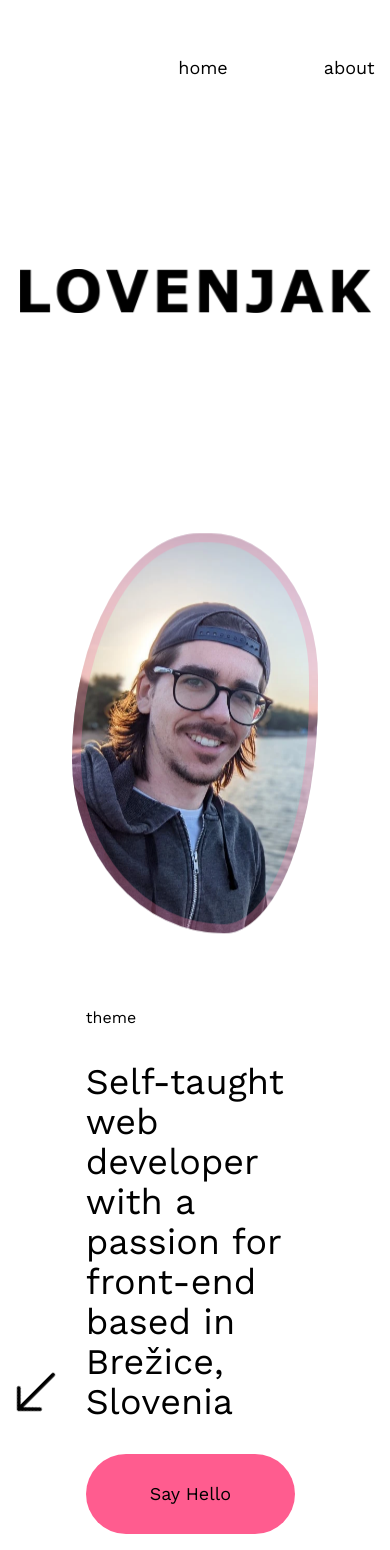
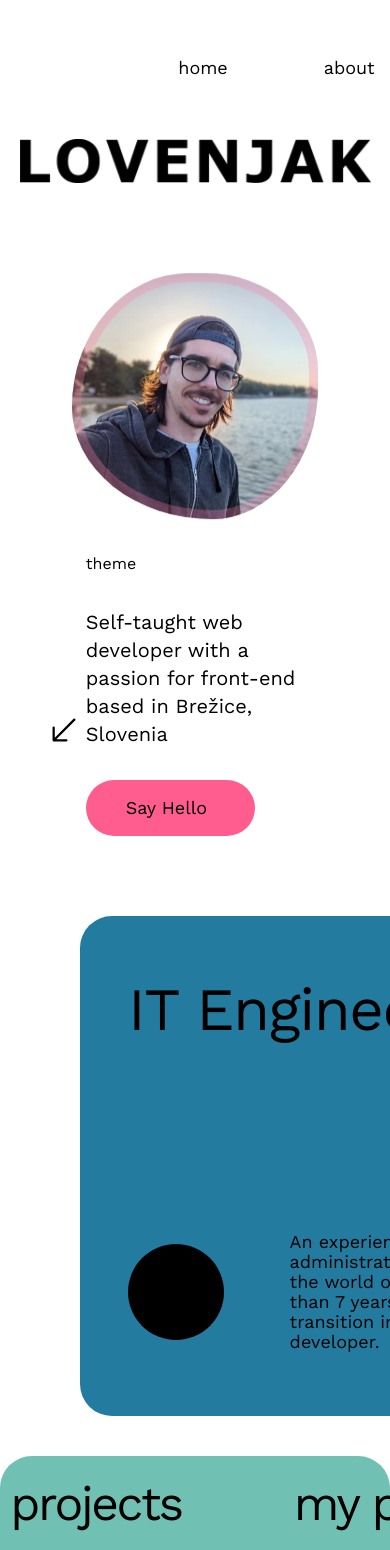
Before and after one commit to rubuz/ML-portfolioV2, a React (Vite) app: page / in a window 390 px wide. Shown: the top 1550 px of the page. Built offline with nearby package versions, Linux system fonts and the light colour scheme; some icons are missing.

Commit message:
Update styles and layout

```diff
--- a/src/App.jsx
+++ b/src/App.jsx
@@ -66,7 +66,7 @@ function App() {
       <Slide
         direction="up"
         triggerOnce="true"
-        className="lg:w-1/2 w-2/3 mx-auto py-32"
+        className="lg:w-1/2 w-2/3 mx-auto sm:py-32 py-14"
       >
         <a href="#">
           <img src={TextImg} alt="Img with text LOVENJAK" />
--- a/src/components/Button.jsx
+++ b/src/components/Button.jsx
@@ -4,11 +4,11 @@ import { BsArrowRight } from "react-icons/bs";
 const Button = ({ text, textColor, bgColor, iconColor, circleColor }) => {
   return (
     <div
-      className={`${bgColor} pl-16 pr-12 py-5 rounded-full text-lg flex items-center justify-center group relative`}
+      className={`${bgColor} sm:pl-16 sm:pr-12 sm:py-5 pl-10 pr-8 py-2 rounded-full text-lg flex items-center justify-center group relative`}
     >
       <p className={`h-10 flex items-center ${textColor}`}>{text}</p>
       <div
-        className={`w-0 h-0 ml-4 flex items-center justify-center ${circleColor} p-0 rounded-full rotate-[-180deg] group-hover:w-10 group-hover:h-10 group-hover:p-1 group-hover:rotate-[-45deg] transition-all duration-500`}
+        className={`w-0 h-0 ml-4 flex items-center justify-center ${circleColor} p-0 rounded-full rotate-[-180deg] sm:group-hover:w-10 sm:group-hover:h-10 group-hover:w-8 group-hover:h-8 group-hover:p-1 group-hover:rotate-[-45deg] transition-all duration-500`}
       >
         <BsArrowRight className={`text-2xl ${iconColor}`} />
       </div>
--- a/src/components/Contact.jsx
+++ b/src/components/Contact.jsx
@@ -8,10 +8,10 @@ const Contact = () => {
   return (
     <section className="rounded-t-[2rem] -mt-12 bg-white" id="contact">
       <Slide direction="right" triggerOnce="true">
-        <div className="lg:max-w-[75%] sm:max-w-[85%] max-w-[95%] mx-auto flex pt-32 gap-6 lg:flex-row flex-col">
-          <div className="lg:max-w-[70%] bg-yellowy py-16 px-12 rounded-[2rem] flex flex-col gap-10 justify-between contact__mailbox">
+        <div className="lg:max-w-[75%] sm:max-w-[85%] max-w-[95%] mx-auto flex sm:pt-32 pt-16 gap-6 lg:flex-row flex-col">
+          <div className="lg:max-w-[70%] bg-yellowy sm:py-16 sm:px-12 py-12 px-8 rounded-[2rem] flex flex-col gap-10 justify-between contact__mailbox">
             <div className="flex">
-              <MdAlternateEmail className="w-20 h-20 contact__mailbox-icon" />
+              <MdAlternateEmail className="sm:w-20 sm:h-20 w-14 h-14 contact__mailbox-icon" />
             </div>
             <h2 className="lg:text-6xl text-5xl tracking-tight">
               Send me an email
@@ -43,9 +43,9 @@ const Contact = () => {
             </div>
           </div>
 
-          <div className="py-16 px-12 rounded-[2rem] flex flex-col gap-10 justify-between bg-bluey group">
+          <div className="sm:py-16 sm:px-12 py-12 px-8 rounded-[2rem] flex flex-col gap-10 justify-between bg-bluey group">
             <div>
-              <LiaAsteriskSolid className="w-20 h-20 group-hover:animate-spin-slow" />
+              <LiaAsteriskSolid className="sm:w-20 sm:h-20 w-14 h-14 group-hover:animate-spin-slow" />
             </div>
             <h2 className="lg:text-6xl text-5xl tracking-tight">
               Contact me on socials
--- a/src/components/Hero.css
+++ b/src/components/Hero.css
@@ -5,8 +5,8 @@
   background-size: cover;
   box-shadow: inset 0 0 0 9px rgb(255 130 169 / 30%);
   /* filter: grayscale(100%); */
-  width: 400px;
-  height: 400px;
+  width: clamp(200px, 90vw, 400px);
+  aspect-ratio: 1/1;
   order: 1;
   justify-self: center;
   animation: fluid__animation 8s ease-in-out infinite;
--- a/src/components/Hero.jsx
+++ b/src/components/Hero.jsx
@@ -5,16 +5,16 @@ import Button from "./Button";
 
 const Hero = () => {
   return (
-    <div className="mt-20 max-w-[70%] mx-auto flex lg:flex-row-reverse flex-col-reverse justify-center items-center gap-20 lg:gap-10">
+    <div className="mt-20 max-w-[70%] mx-auto flex lg:flex-row-reverse flex-col-reverse justify-center items-center sm:gap-20 gap-10 lg:gap-10">
       <div className="mx-auto max-w-[90%] hero__img"></div>
       <div className="lg:w-1/2 w-4/5 flex flex-col items-start gap-8 mx-auto">
         <button>theme</button>
         <div className="relative">
-          <h2 className="lg:text-3xl text-4xl ">
+          <h2 className="lg:text-3xl sm:text-4xl text-xl">
             Self-taught web developer with a passion for front-end based in
             Brežice, Slovenia
           </h2>
-          <BsArrowRight className="absolute text-6xl rotate-[135deg] left-[-5rem] bottom-0" />
+          <BsArrowRight className="absolute sm:text-6xl text-4xl rotate-[135deg] sm:left-[-5rem] -left-10 bottom-0" />
         </div>
         <a href="#contact">
           <Button
--- a/src/components/MarqueeText.jsx
+++ b/src/components/MarqueeText.jsx
@@ -4,7 +4,7 @@ import { LiaAsteriskSolid } from "react-icons/lia";
 const MarqueeText = () => {
   return (
     <div className="flex">
-      <h1 className="my-8 xl:text-[10rem] md:text-9xl text-8xl flex items-center tracking-tighter ml-8">
+      <h1 className="sm:my-8 my-2 xl:text-[10rem] md:text-9xl sm:text-8xl text-5xl flex items-center tracking-tighter ml-8">
         my projects
         <LiaAsteriskSolid className="ml-8 animate-spin-slow" />
       </h1>
--- a/src/components/ProjectText.jsx
+++ b/src/components/ProjectText.jsx
@@ -8,7 +8,7 @@ const ProjectText = ({ title, group, onMouseEnter, onMouseLeave }) => {
       onMouseLeave={onMouseLeave}
     >
       <p className="text-2xl">{group}</p>
-      <h3 className="sm:text-7xl text-6xl font-medium tracking-tight">
+      <h3 className="sm:text-7xl text-5xl font-medium tracking-tight">
         {title}
       </h3>
       <div className="w-full h-1 bg-black/30 relative">
--- a/src/components/Projects.jsx
+++ b/src/components/Projects.jsx
@@ -52,12 +52,12 @@ const Projects = () => {
           <MarqueeText />
         </Marquee>
       </div>
-      <div className="xl:w-[75%] mx-auto grid xl:grid-cols-[55%_auto] sm:gap-10 gap-0 items-center md:grid-cols-1 sm:w-[85%] w-[95%] sm:mb-0 mb-20">
-        <div className="w-full bg-transparent rounded-[2rem] border-[3px] p-9 border-black flex flex-col justify-between gap-12">
+      <div className="xl:w-[75%] mx-auto grid xl:grid-cols-[55%_auto] sm:gap-10 gap-0 items-center md:grid-cols-1 sm:w-[85%] w-[95%] sm:mb-0 mb-2">
+        <div className="w-full bg-transparent rounded-[2rem] border-[3px] sm:p-9 p-4 border-black flex flex-col justify-between sm:gap-12 gap-4">
           <div className="flex gap-2 dot-container">
-            <div className="w-6 h-6 rounded-full border-[3px] border-black transition-all duration-500 project-dot"></div>
-            <div className="w-6 h-6 rounded-full border-[3px] border-black transition-all duration-500 project-dot"></div>
-            <div className="w-6 h-6 rounded-full border-[3px] border-black transition-all duration-500 project-dot"></div>
+            <div className="sm:w-6 sm:h-6 w-5 h-5 rounded-full border-[3px] border-black transition-all duration-500 project-dot"></div>
+            <div className="sm:w-6 sm:h-6 w-5 h-5 rounded-full border-[3px] border-black transition-all duration-500 project-dot"></div>
+            <div className="sm:w-6 sm:h-6 w-5 h-5 rounded-full border-[3px] border-black transition-all duration-500 project-dot"></div>
           </div>
           <div
             className="w-full project-img rounded-2xl hover:scale-[105%] transition-all duration-1000 relative overflow-hidden group"
@@ -71,22 +71,22 @@ const Projects = () => {
                 className="object-contain rounded-2xl  "
               />
             </div>
-            <div className="absolute top-0 right-0 z-10 w-full h-full bg-black/90 rounded-2xl p-9 flex items-end translate-y-full group-hover:translate-y-0 transition-all duration-500">
+            <div className="absolute top-0 right-0 z-10 w-full h-full bg-black/90 rounded-2xl sm:p-9 p-4 flex items-end translate-y-full group-hover:translate-y-0 transition-all duration-500">
               <div className="flex flex-col gap-4 text-white">
-                <p className="sm:text-6xl text-4xl font-semibold">
+                <p className="sm:text-6xl text-3xl font-semibold">
                   {hoveredProject.title}
                 </p>
-                <p className="max-w-[65%] sm:text-lg">
+                <p className="sm:max-w-[65%] sm:text-lg text-sm">
                   {hoveredProject.description}
                 </p>
-                <div className="sm:text-lg">
+                <div className="sm:text-lg text-sm">
                   <p className="font-medium">Tech stack:</p>
                   <p>{hoveredProject.tech}</p>
                 </div>
                 <a
                   href={hoveredProject.url}
                   target="_blank"
-                  className={`text-2xl font-semibold hover:underline text-${handleBGChange()} transition-all duration-500 flex items-center gap-4`}
+                  className={`sm:text-2xl text-xl font-semibold hover:underline text-${handleBGChange()} transition-all duration-500 flex items-center gap-4`}
                 >
                   DEMO <FaArrowLeftLong className="animate-bounce-left" />
                 </a>
@@ -94,7 +94,7 @@ const Projects = () => {
             </div>
           </div>
         </div>
-        <div className="h-[80%] flex flex-col justify-between xl:gap-5 gap-10">
+        <div className="h-[80%] flex flex-col justify-between gap-5">
           {projectsInfo.map((project) => (
             <ProjectText
               group={project.group}
--- a/src/components/TitleChanger.jsx
+++ b/src/components/TitleChanger.jsx
@@ -51,7 +51,7 @@ const TitleChanger = () => {
   }, [currentImageIndex, images]);
 
   return (
-    <section className="max-w-[1400px] h-[230px] w-full mx-auto flex justify-center items-center my-10">
+    <section className="max-w-[1400px] sm:h-[230px] h-[50px] w-full mx-auto flex justify-center items-center sm:my-10">
       <Slide
         direction="down"
         triggerOnce="true"
```
